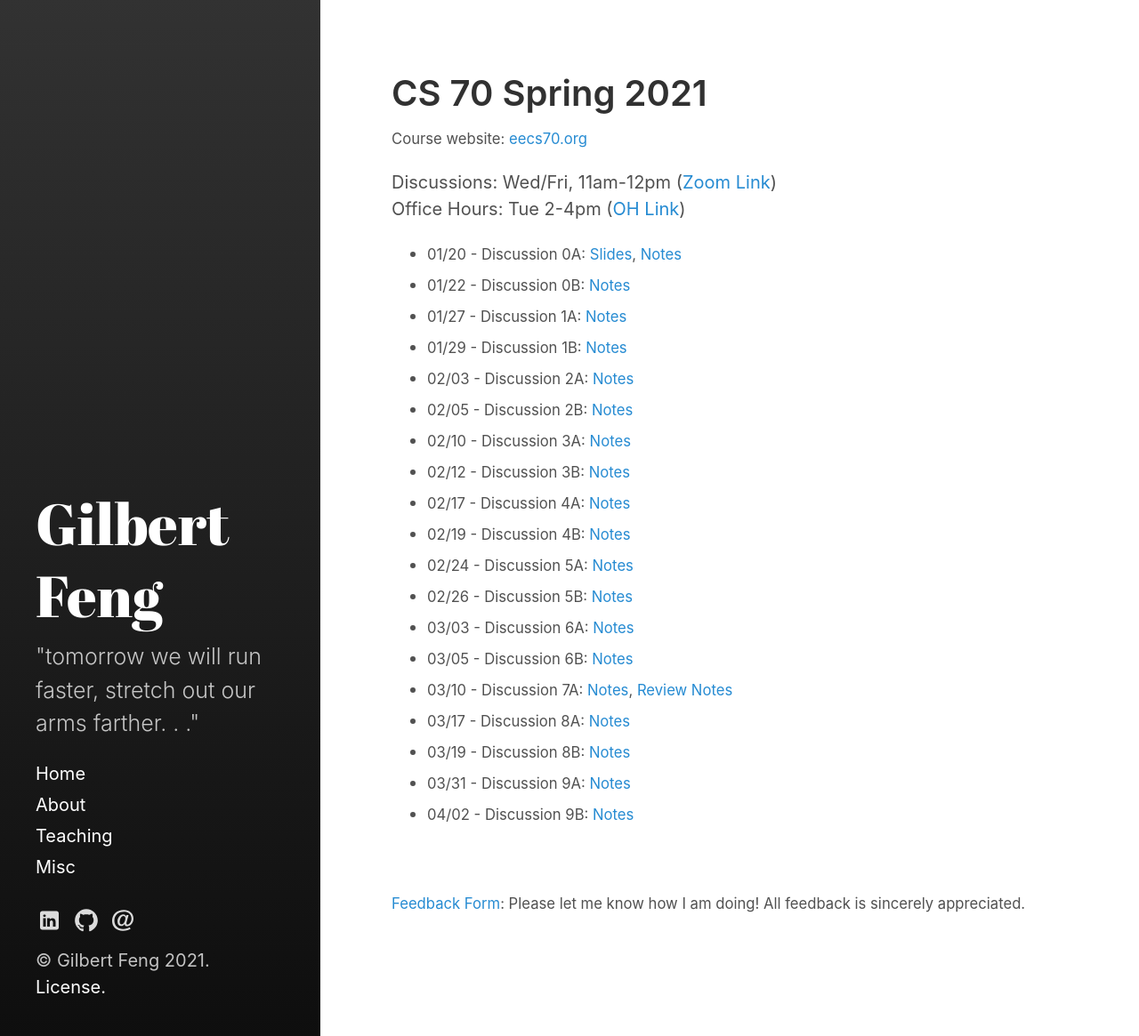
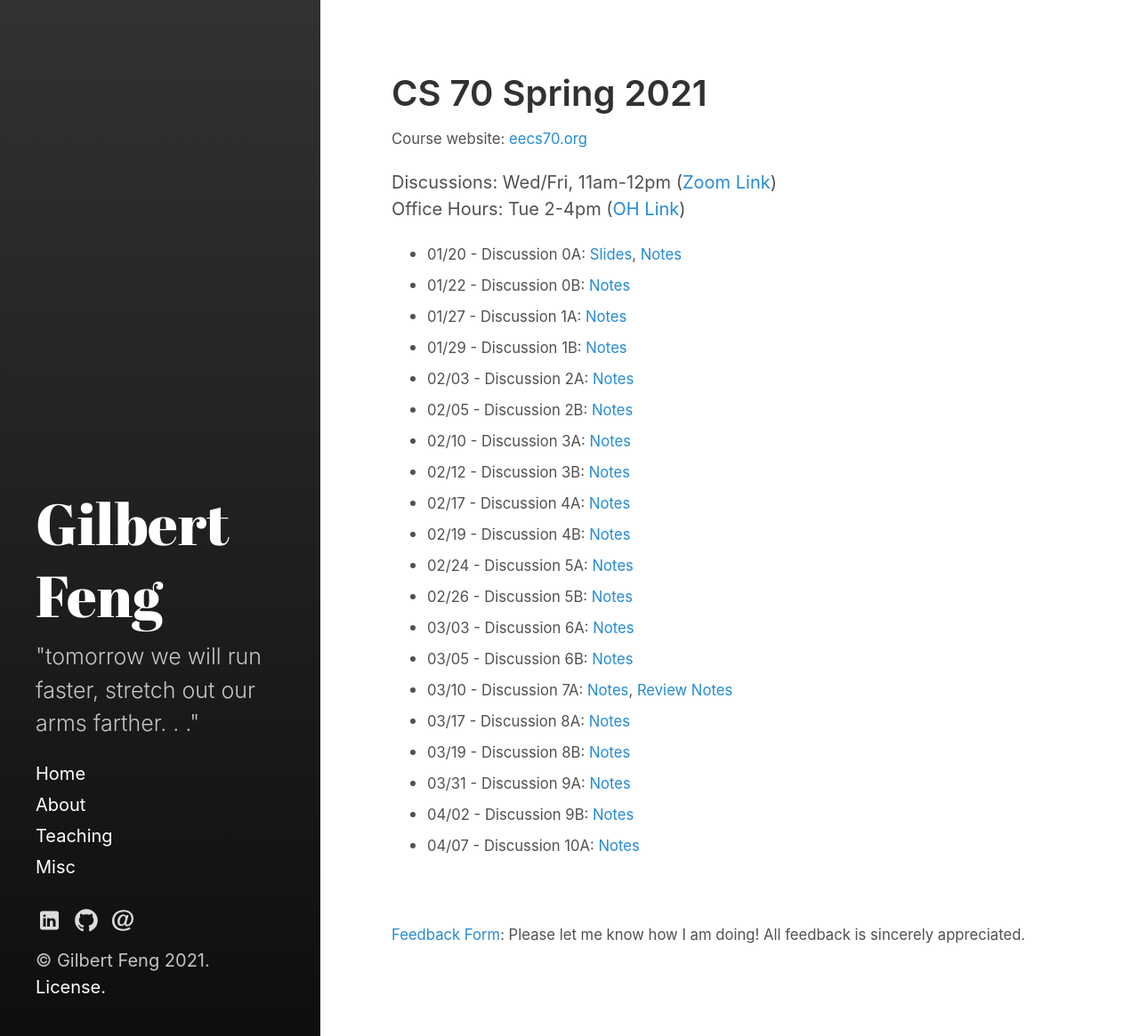
Before and after one commit to gfeng2001/gfeng2001.github.io, a Jekyll site: the page built from teaching/sp21cs70.md, in a window 1280 px wide. Shown: the whole page at 89% size. Built offline with Jekyll 4.4.1, drawn with Linux system fonts in a browser that asks for light colours.

Commit message:
disc 10a

```diff
--- a/teaching/sp21cs70.md
+++ b/teaching/sp21cs70.md
@@ -29,6 +29,7 @@ Office Hours: Tue 2-4pm (<a href='https://oh.eecs70.org'>OH Link</a>)
 * <small> 03/19 - Discussion 8B: <a href='/assets/pdfs/cs70/sp21cs70/dis8b.pdf'>Notes</a> </small>
 * <small> 03/31 - Discussion 9A: <a href='/assets/pdfs/cs70/sp21cs70/dis9a.pdf'>Notes</a> </small>
 * <small> 04/02 - Discussion 9B: <a href='/assets/pdfs/cs70/sp21cs70/dis9b.pdf'>Notes</a> </small>
+* <small> 04/07 - Discussion 10A: <a href='/assets/pdfs/cs70/sp21cs70/dis10a.pdf'>Notes</a> </small>
 
 
 
```
Also changed, not shown: 1 other file.
